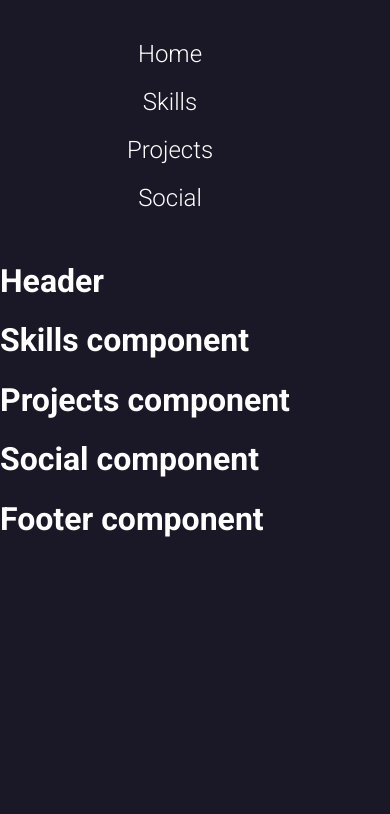
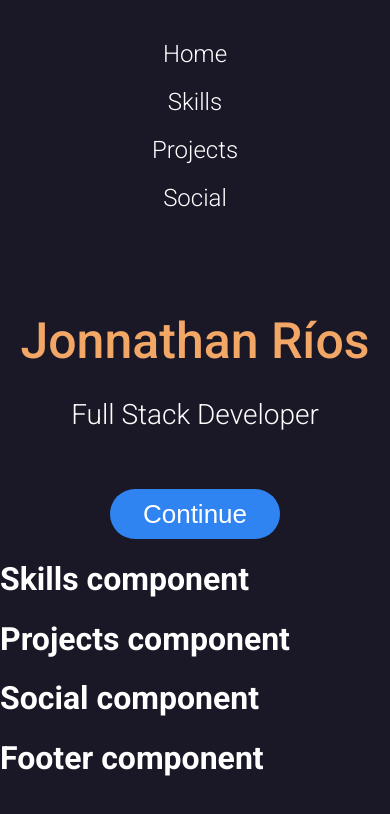
Before and after one commit to ThanCR/portfolio, a React (Create React App) app: page / in a window 390 px wide. Shown: the top 814 px of the page. Built offline with nearby package versions, Linux system fonts and the light colour scheme.

Commit message:
Header finished

```diff
--- a/src/components/header/Header.css
+++ b/src/components/header/Header.css
@@ -0,0 +1,51 @@
+.Header{
+    display: flex;
+    align-items: center;
+    flex-direction: column;
+}
+
+.Header h1{
+    color: #F2A766;
+    font-size: 96px;
+    margin: 0;
+    margin-top: 200px;
+    font-weight: 500;
+}
+.Header p{
+    font-size: 32px;
+    font-weight: 300;
+}
+.Header button{
+    margin-top: 30px;
+    width: 200px;
+    height: 60px;
+    font-size: 32px;
+    border-radius: 100px;
+    background-color: #3084F2;
+    color: white;
+    border: none;
+    cursor: pointer;
+    font-weight: 300 !important;
+    transition: color ease 200ms, background-color ease 200ms;
+}
+
+.Header button:hover{
+    background-color: #F2A766;
+    color: black;
+}
+
+
+@media (max-width: 768px){
+    .Header h1{
+        font-size: 50px;
+        margin-top: 50px;
+    }
+    .Header p{
+        font-size: 28px;
+    }
+    .Header button{
+        font-size: 26px;
+        width: 170px;
+        height: 50px;
+    }
+}
--- a/src/components/header/Header.jsx
+++ b/src/components/header/Header.jsx
@@ -3,7 +3,9 @@ import './Header.css';
 function Header() {
   return (
     <div className="Header">
-      <h1>Header</h1>
+      <h1>Jonnathan Ríos</h1>
+      <p>Full Stack Developer</p>
+      <button>Continue</button>
     </div>
   );
 }
--- a/src/components/navBar/NavBar.css
+++ b/src/components/navBar/NavBar.css
@@ -30,5 +30,6 @@
     }
     .navLink{
         margin-top: 20px;
+        margin-right: 0px;
     }
 }
```
